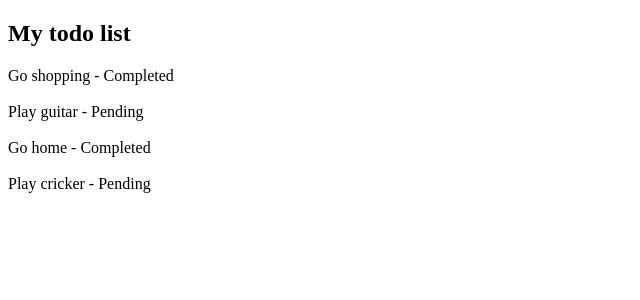
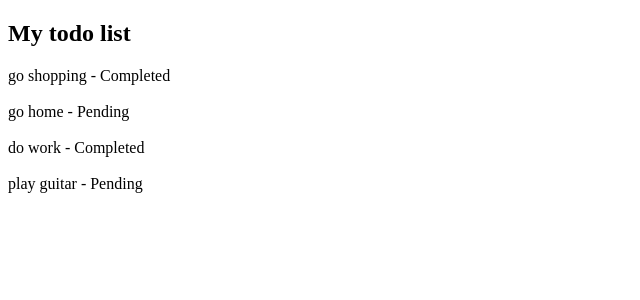
Before and after one commit to Sineth57/React-Exercises, a React (Create React App) app in the folder exercise2/: page / in a window 1280 px wide. Shown: the top 300 px of the page, without its empty margins (0-640 px from the left). Built offline with nearby package versions, Linux system fonts and the light colour scheme.

Commit message:
array of objects and list rendering

```diff
--- a/exercise2/src/components/TodoList.js
+++ b/exercise2/src/components/TodoList.js
@@ -1,13 +1,33 @@
 import TodoItem from "./TodoItem";
+
+const todos = [{
+    name:"go shopping",
+    iscompleted:true,
+},
+{
+    name:"go home",
+    iscompleted:false,
+},
+{
+    name:"do work",
+    iscompleted:true,
+},
+{
+    name:"play guitar",
+    iscompleted:false,
+},
+];
 
 function TodoList(){
     return(
         <div>
             <h2>My todo list</h2>
-            <TodoItem todo="Go shopping" iscompleted={true} />
-            <TodoItem todo="Play guitar" iscompleted={false}/>
-            <TodoItem todo="Go home" iscompleted={true}/>
-            <TodoItem todo="Play cricker" iscompleted={false}/>
+
+            {todos.map((todo, index) => {
+                return  <TodoItem key={index} todo={todo.name} iscompleted={todo.iscompleted} />
+            })}
+
+
         </div>
     )
 }
```
